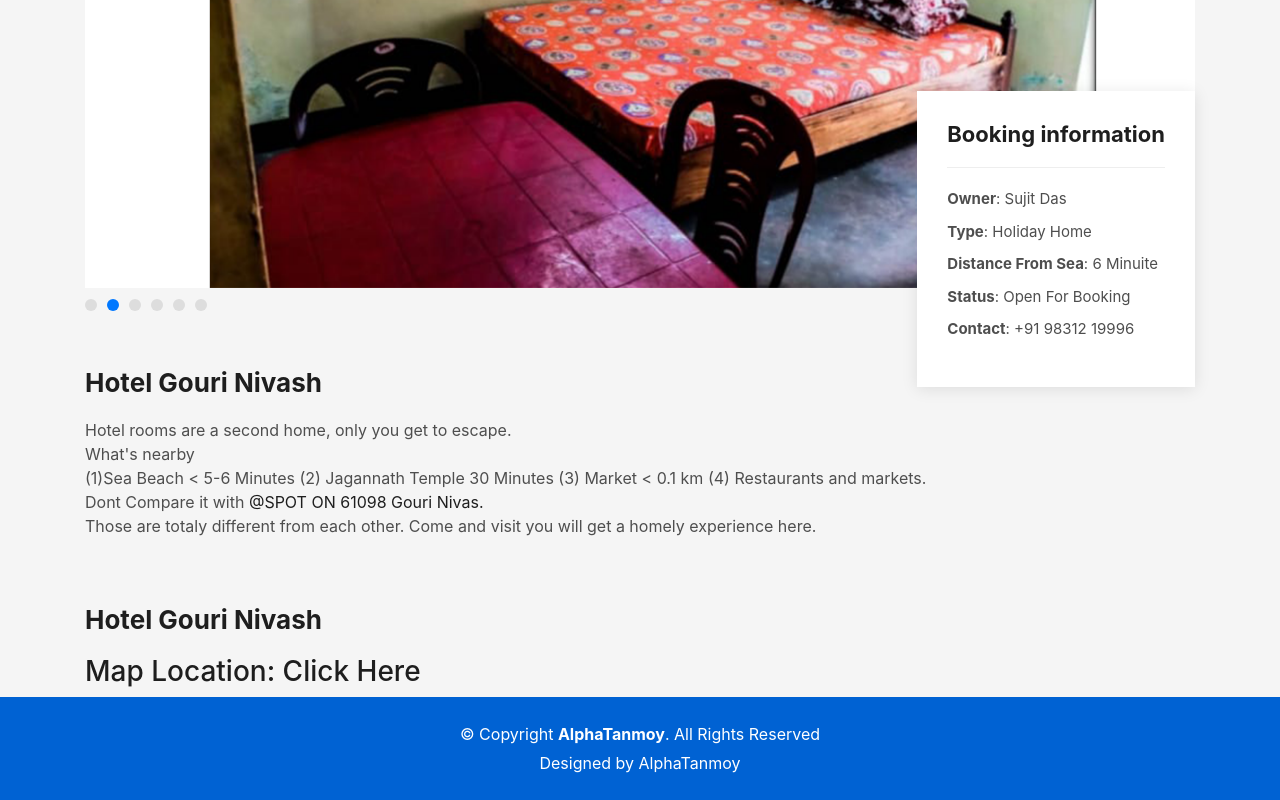
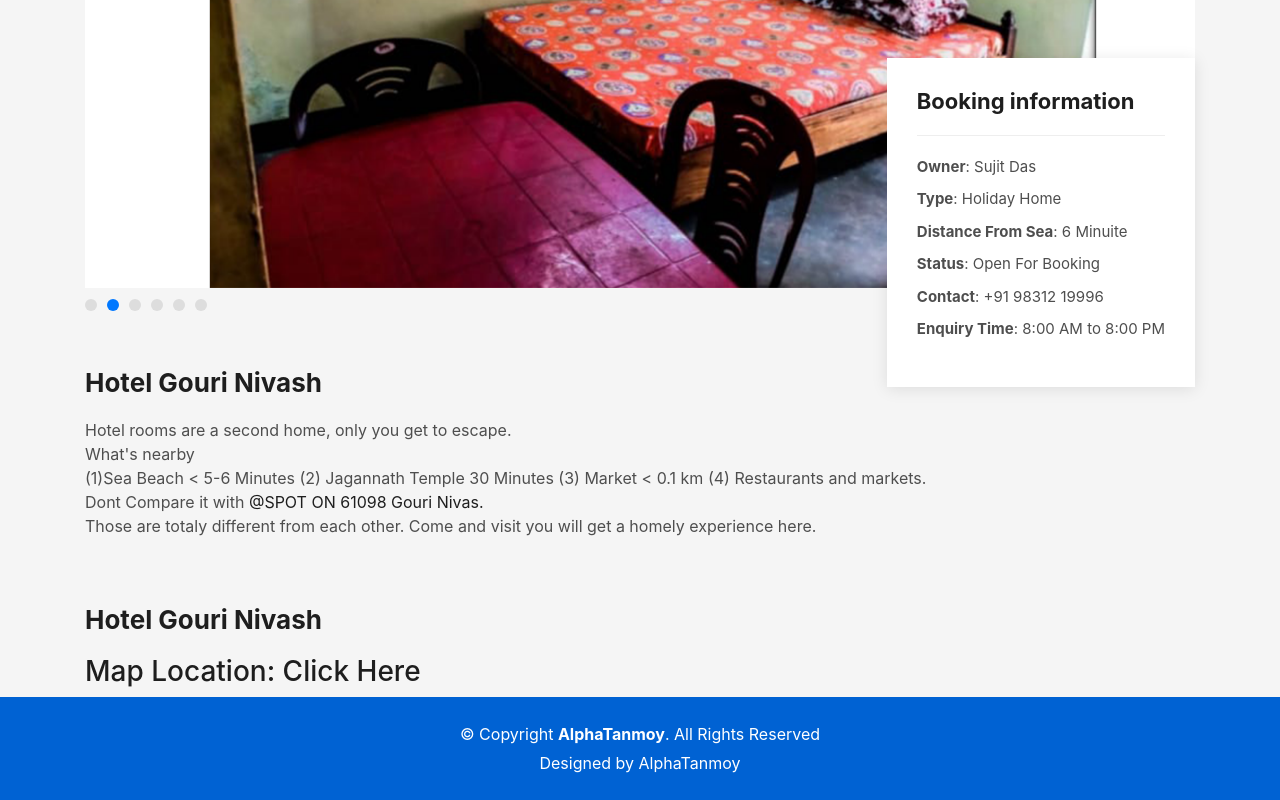
Before and after one commit to AlphaTanmoy/officialTanmoy.github.io, a plain HTML site: page Puri.html in a window 1280 px wide. Shown: the part 735-1535 px from the top of the page. Drawn offline with Linux system fonts and the light colour scheme.

Commit message:
12_4_23 08:04

```diff
--- a/Puri.html
+++ b/Puri.html
@@ -104,6 +104,7 @@
                             <li><strong>Distance From Sea</strong>: 6 Minuite</li>
                             <li><strong>Status</strong>: Open For Booking</li>
                             <li><strong>Contact</strong>: +91 98312 19996</li>
+                            <li><strong>Enquiry Time</strong>: 8:00 AM to 8:00 PM</li>
                         </ul>
                     </div>
 
```
